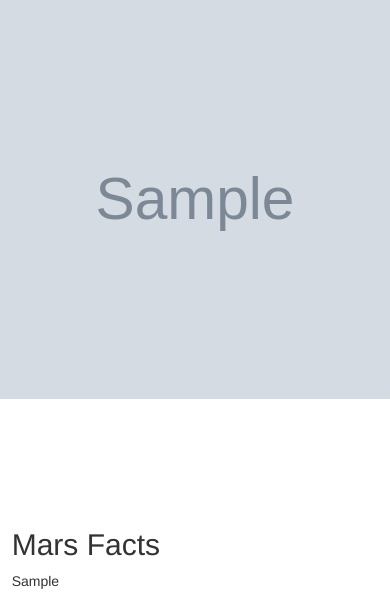
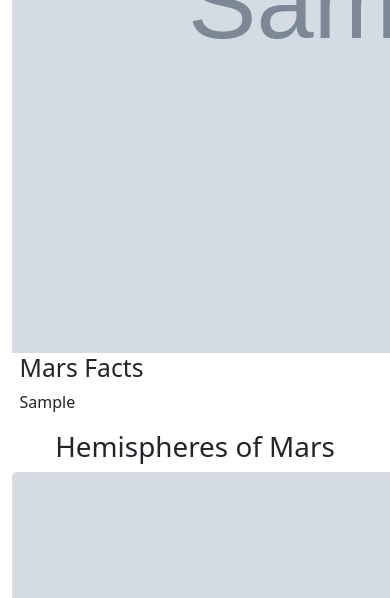
Before and after one commit to pander1405/Web-Scraping-Challenge, a Flask app: page / in a window 390 px wide; the page is wider, and only the part inside the window is pictured. Shown: the part 603-1201 px from the top of that part. Run offline with Flask 2, Linux system fonts and the light colour scheme; grey boxes marked "Sample" are stand-in pictures; a database or web service that is not in the repository returns one stand-in record (values such as "Sample title"); some libraries are stand-ins or nearby versions.

Commit message:
minor updates

```diff
--- a/app/app.py
+++ b/app/app.py
@@ -27,4 +27,4 @@ def scrape():
 
 
 if __name__ == "__main__":
-    app.run()
+    app.run(debug=True)
--- a/app/scrape_mars.py
+++ b/app/scrape_mars.py
@@ -5,6 +5,7 @@ from bs4 import BeautifulSoup as bs
 from webdriver_manager.chrome import ChromeDriverManager
 from splinter import Browser
 import pandas as pd
+import requests
 
 
 #initiate driver seperately
--- a/app/templates/index.html
+++ b/app/templates/index.html
@@ -6,14 +6,14 @@
   <meta name="viewport" content="width=device-width, initial-scale=1.0">
   <meta http-equiv="X-UA-Compatible" content="ie=edge">
   <title>Mars Facts</title>
-  <link rel="stylesheet" href="https://maxcdn.bootstrapcdn.com/bootstrap/3.3.7/css/bootstrap.min.css">
+  <link href="https://cdn.jsdelivr.net/npm/bootstrap@5.0.0-beta2/dist/css/bootstrap.min.css" rel="stylesheet" integrity="sha384-BmbxuPwQa2lc/FVzBcNJ7UAyJxM6wuqIj61tLrc4wSX0szH/Ev+nYRRuWlolflfl" crossorigin="anonymous">
 </head>
 
 <header class="masthead">
     <div class="container h-100">
       <div class="row h-100 align-items-center">
         <div class="col-12 text-center"  id="vpadding">
-          <h1 class="font-weight-light" style="color:white">Mission to Mars</h1>
+          <h1 class="font-weight-light" style="color:black">Mission to Mars</h1>
           <p><a class="btn btn-primary btn-lg" style="background-color: #e2e2e2; border: 0px;" href="http://127.0.0.1:5000/scrape" role="button">Get Mars Facts!</a></p>
         </div>
       </div>
@@ -28,46 +28,29 @@
 
     <div class="col-md-6" style="padding: 5%;">
       <h2>Latest Mars News:</h2>
-      <h3>{{ mars.news_title }}</h3>
-      <p>{{ mars.news_paragraph }}</p>
+      {% for x in range(mars | length) %}
+          <h3>{{mars.news_title[x]}}</h3>
+          <p>{{mars.news_paragraph[x]}}</p>
+      {% endfor %}
+
     </div>
 
     <div class="col-md-6 text-center">
-      <img src="../static/news.png" style="width: 300px; height: 300px;">
+      <img src="{{ mars.featured_image }}" style="width: 700px; height: 700px;" alt = 'featured image'>
     </div>
 
-  </div>
-</div>
-
-<!-- Mars Weather & Featured Image -->
-<div class="container-fluid">
-  <div class="row" style="background-color: #ffffff; color: white;">
-    <div class="col-md-6" style="padding: 0%;">
-      <img src="{{ mars.featured_image }}" class="img-fluid" style="max-width: 100%; height: 400px;">
-    </div>
-
-    <div class="col-md-6" style="padding: 2%;">
-      <h2>Current Weather on Mars:</h2>
-      <p>{{ mars.weather }}</p>
-    </div>
   </div>
 </div>
 
 <!-- Mars Facts -->
 <div class="container-fluid">
   <div class="row" style="background-color: #ffffff;">
-    <div class="col-md-6" style="padding-left: 3%;">
+    <div class="col-md-6" style="padding-left: 5%;">
       <h2>Mars Facts</h2>
       <p>{{ mars.mars_facts|safe }}</p>
     </div>
-
-    <div class="col-md-6 text-center">
-      <img src="../static/mars.png" style="width: 400px; height: 400px;">
-    </div>
   </div>
 </div>
-
-
 
 <!-- Mars Hemispheres -->
 <div class="container-fluid" style="background-color: #ffffff;">
@@ -79,7 +62,7 @@
       <div class="card text-center" style="width: 32rem;">
         <img class="card-img-top text-center" id="scale_id" src="{{ dict.img_url }}">
           <div class="card-body text-center">
-            <h4 class="card-title text-center">{{ dict.title }}</h4>
+            <h4 class="card-title text-center" style="color:black">{{ dict.title }}</h4>
           </div>
         </div>
     </div>
@@ -87,7 +70,6 @@
 </div>
 </div>
 
-
 </body>
 
 </html>
```
